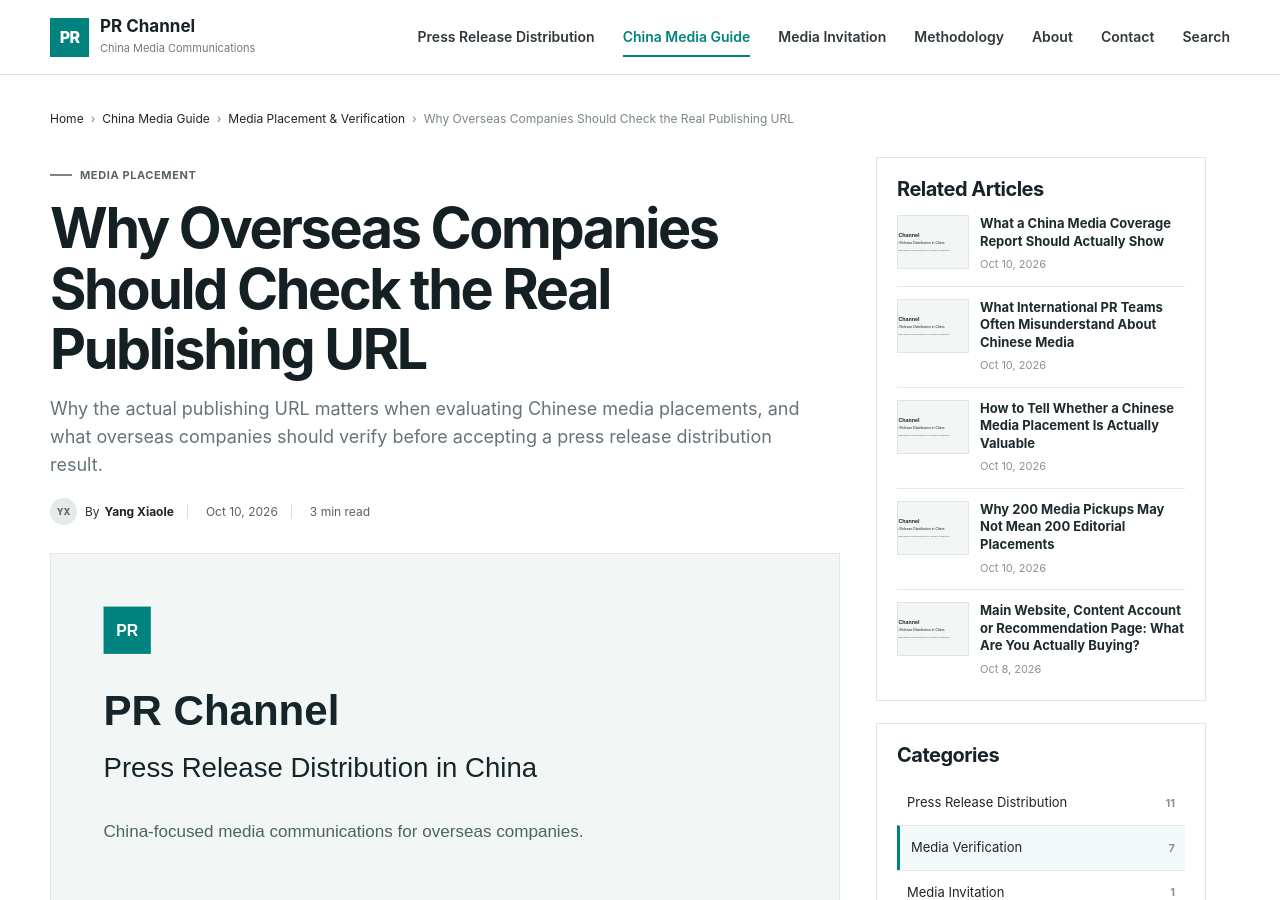
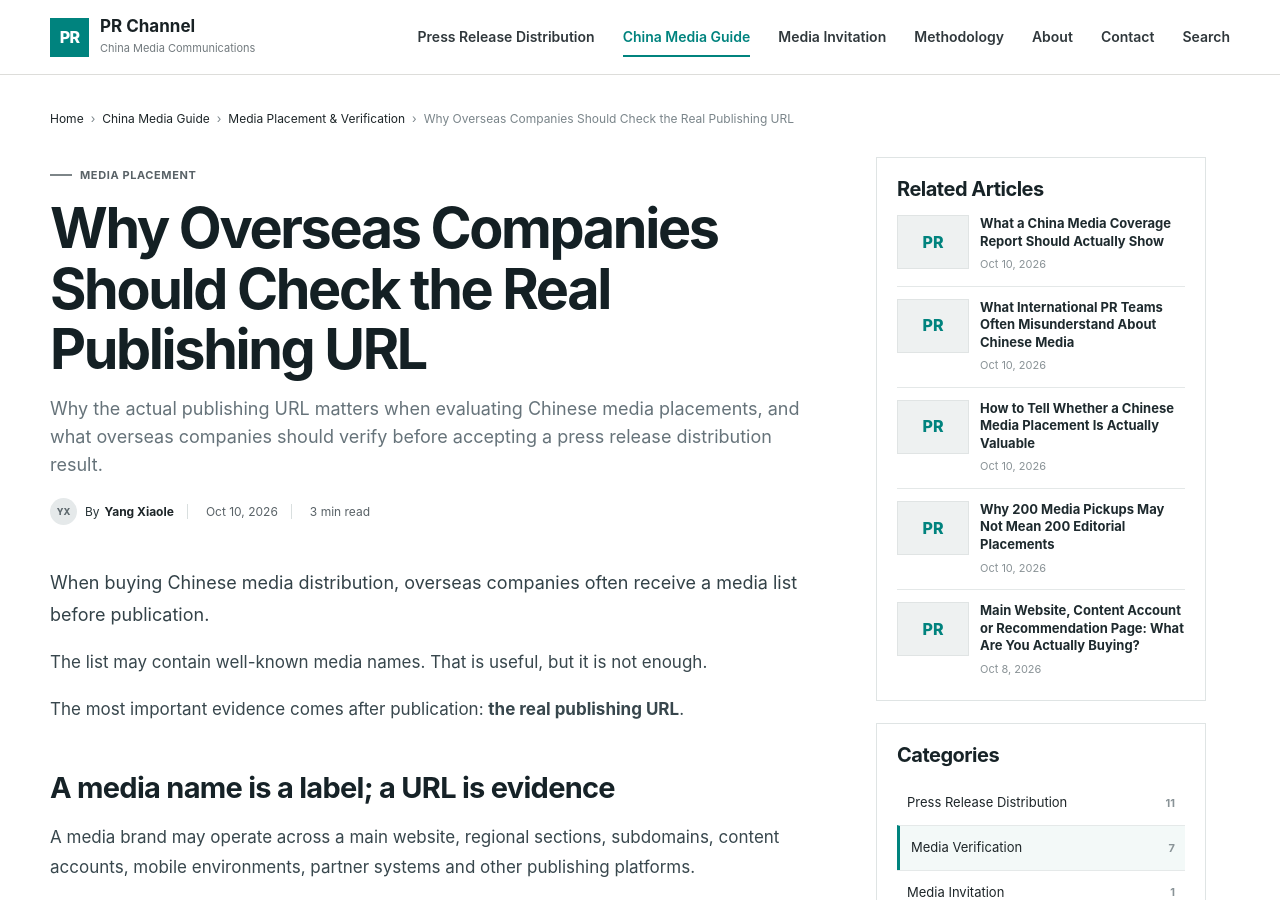
Before and after one commit to PRChannel/pressreleasechannel.com, a Jekyll site: the page built from _posts/2026-10-10-why-overseas-companies-should-check-the-real-publishing-url.md, in a window 1280 px wide and 900 px high. Built offline with Jekyll 4.4.1, drawn with Linux system fonts in a browser that asks for light colours.

Commit message:
Add files via upload
调整文章封面图

```diff
--- a/_layouts/post.html
+++ b/_layouts/post.html
@@ -34,7 +34,9 @@ layout: default
           </div>
         </header>
 
-        {% if page.image %}
+        {% assign has_article_cover = false %}
+        {% if page.image and page.image != '/assets/img/og-default.svg' %}{% assign has_article_cover = true %}{% endif %}
+        {% if has_article_cover %}
         <figure class="article-cover">
           <img src="{{ page.image }}" alt="{{ page.image_alt | default: page.title | escape }}" loading="eager">
           {% if page.image_caption %}<figcaption>{{ page.image_caption }}</figcaption>{% endif %}
@@ -66,7 +68,7 @@ layout: default
             {% for post in site.posts %}
               {% if post.url != page.url and post.hub == page.hub and post.title and post.title != '' and related_count < 5 %}
               <a class="sidebar-related-item" href="{{ post.url }}">
-                {% if post.image %}<img src="{{ post.image }}" alt="" loading="lazy">{% else %}<span class="sidebar-thumb-placeholder">PR</span>{% endif %}
+                {% if post.image and post.image != '/assets/img/og-default.svg' %}<img src="{{ post.image }}" alt="" loading="lazy">{% else %}<span class="sidebar-thumb-placeholder">PR</span>{% endif %}
                 <span><strong>{{ post.title }}</strong><small>{{ post.date | date: '%b %-d, %Y' }}</small></span>
               </a>
               {% assign related_count = related_count | plus: 1 %}
@@ -76,7 +78,7 @@ layout: default
               {% for post in site.posts %}
                 {% if post.url != page.url and post.hub != page.hub and post.title and post.title != '' and related_count < 5 %}
                 <a class="sidebar-related-item" href="{{ post.url }}">
-                  {% if post.image %}<img src="{{ post.image }}" alt="" loading="lazy">{% else %}<span class="sidebar-thumb-placeholder">PR</span>{% endif %}
+                  {% if post.image and post.image != '/assets/img/og-default.svg' %}<img src="{{ post.image }}" alt="" loading="lazy">{% else %}<span class="sidebar-thumb-placeholder">PR</span>{% endif %}
                   <span><strong>{{ post.title }}</strong><small>{{ post.date | date: '%b %-d, %Y' }}</small></span>
                 </a>
                 {% assign related_count = related_count | plus: 1 %}
```
Also changed, not shown: README.txt (added).
